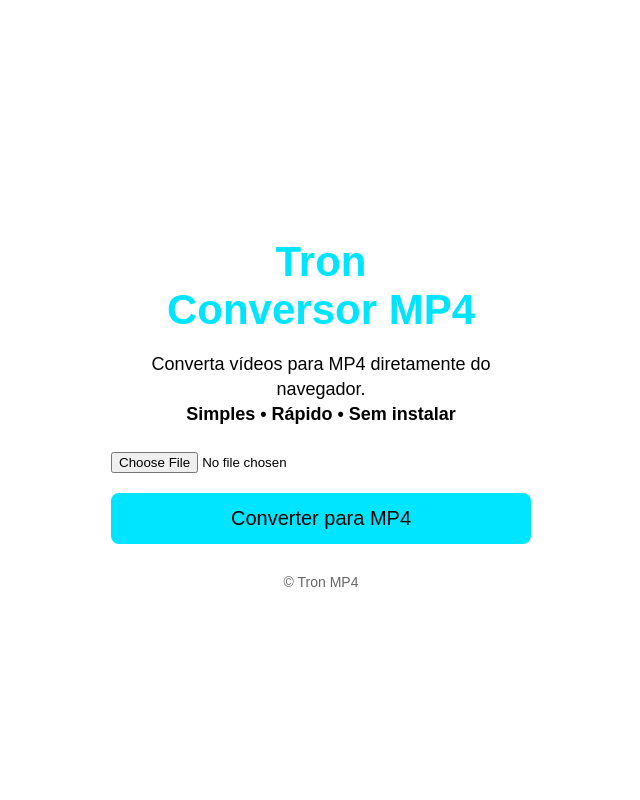
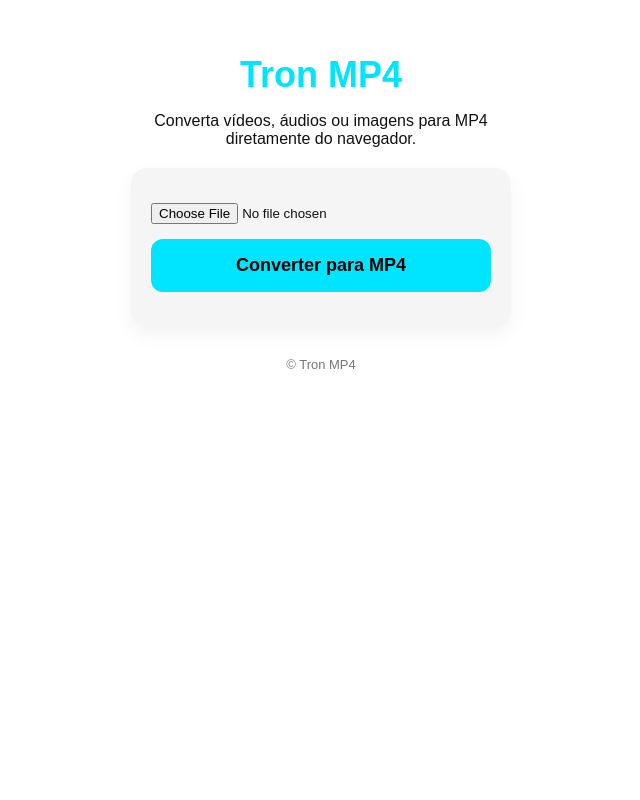
Before and after one commit to jonpwork/Tron-MP4-APP, a Flask app: page / in a window 1280 px wide. Shown: the whole page, without its empty margins (319-959 px from the left). Run offline with Flask 3, Linux system fonts and the light colour scheme.

Commit message:
Refactor HTML structure and styles for index page

```diff
--- a/templates/index.html
+++ b/templates/index.html
@@ -1,92 +1,186 @@
 <!DOCTYPE html>
 <html lang="pt-BR">
 <head>
-  <meta charset="UTF-8" />
-  <meta name="viewport" content="width=device-width, initial-scale=1.0" />
-
+  <meta charset="UTF-8">
   <title>Tron Conversor MP4</title>
-
-  <link rel="manifest" href="/static/manifest.json">
-  <meta name="theme-color" content="#00e5ff">
+  <meta name="viewport" content="width=device-width, initial-scale=1.0">
 
   <style>
+    * {
+      box-sizing: border-box;
+      font-family: Arial, Helvetica, sans-serif;
+    }
+
     body {
       margin: 0;
-      font-family: Arial, Helvetica, sans-serif;
       background: #ffffff;
-      color: #000;
+      color: #111;
       display: flex;
       justify-content: center;
-      align-items: center;
-      height: 100vh;
+      min-height: 100vh;
     }
 
-    .container {
+    .app {
       width: 100%;
       max-width: 420px;
+      padding: 30px 20px;
       text-align: center;
-      padding: 20px;
     }
 
     h1 {
       color: #00e5ff;
-      font-size: 42px;
+      font-size: 36px;
       margin-bottom: 10px;
     }
 
     p {
-      font-size: 18px;
-      margin-bottom: 25px;
-      line-height: 1.4;
+      font-size: 16px;
+      margin-bottom: 20px;
+    }
+
+    .card {
+      background: #f5f5f5;
+      padding: 20px;
+      border-radius: 16px;
+      box-shadow: 0 8px 20px rgba(0,0,0,0.05);
     }
 
     input[type="file"] {
       width: 100%;
-      margin-bottom: 20px;
+      margin: 15px 0;
     }
 
     button {
       width: 100%;
+      padding: 16px;
+      font-size: 18px;
+      border: none;
+      border-radius: 12px;
       background: #00e5ff;
-      border: none;
       color: #000;
-      font-size: 20px;
-      padding: 14px;
-      border-radius: 8px;
+      font-weight: bold;
       cursor: pointer;
-      transition: background 0.2s ease;
     }
 
-    button:hover {
-      background: #00cde0;
+    button:disabled {
+      background: #9befff;
+      cursor: not-allowed;
     }
 
-    footer {
+    .preview {
+      margin-top: 15px;
+    }
+
+    video, audio, img {
+      max-width: 100%;
+      border-radius: 12px;
+      margin-top: 10px;
+    }
+
+    .status {
+      margin-top: 15px;
+      font-size: 14px;
+    }
+
+    .footer {
       margin-top: 30px;
-      font-size: 14px;
-      opacity: 0.6;
+      font-size: 13px;
+      color: #777;
     }
   </style>
 </head>
+
 <body>
+  <div class="app">
+    <h1>Tron MP4</h1>
+    <p>Converta vídeos, áudios ou imagens para MP4 diretamente do navegador.</p>
 
-  <div class="container">
-    <h1>Tron<br>Conversor MP4</h1>
+    <div class="card">
+      <form id="uploadForm">
+        <input
+          type="file"
+          id="fileInput"
+          name="file"
+          accept="video/*,audio/*,image/*"
+          required
+        >
 
-    <p>
-      Converta vídeos para MP4 diretamente do navegador.<br>
-      <strong>Simples • Rápido • Sem instalar</strong>
-    </p>
+        <button type="submit" id="convertBtn">
+          Converter para MP4
+        </button>
+      </form>
 
-    <form action="/convert" method="post" enctype="multipart/form-data">
-      <input type="file" name="video" accept="video/*" required>
-      <button type="submit">Converter para MP4</button>
-    </form>
+      <div class="preview" id="preview"></div>
+      <div class="status" id="status"></div>
+    </div>
 
-    <footer>
+    <div class="footer">
       © Tron MP4
-    </footer>
+    </div>
   </div>
 
+  <script>
+    const form = document.getElementById("uploadForm");
+    const fileInput = document.getElementById("fileInput");
+    const preview = document.getElementById("preview");
+    const status = document.getElementById("status");
+    const button = document.getElementById("convertBtn");
+
+    fileInput.addEventListener("change", () => {
+      preview.innerHTML = "";
+      status.textContent = "";
+
+      const file = fileInput.files[0];
+      if (!file) return;
+
+      const url = URL.createObjectURL(file);
+
+      if (file.type.startsWith("video")) {
+        preview.innerHTML = `<video controls src="${url}"></video>`;
+      }
+      else if (file.type.startsWith("audio")) {
+        preview.innerHTML = `<audio controls src="${url}"></audio>`;
+      }
+      else if (file.type.startsWith("image")) {
+        preview.innerHTML = `<img src="${url}">`;
+      }
+    });
+
+    form.addEventListener("submit", async (e) => {
+      e.preventDefault();
+
+      const file = fileInput.files[0];
+      if (!file) return;
+
+      button.disabled = true;
+      status.textContent = "Convertendo... aguarde";
+
+      const data = new FormData();
+      data.append("file", file);
+
+      try {
+        const res = await fetch("/convert", {
+          method: "POST",
+          body: data
+        });
+
+        if (!res.ok) throw new Error("Erro na conversão");
+
+        const blob = await res.blob();
+        const url = window.URL.createObjectURL(blob);
+
+        const a = document.createElement("a");
+        a.href = url;
+        a.download = "tron_convertido.mp4";
+        a.click();
+
+        status.textContent = "Conversão concluída!";
+      } catch (err) {
+        status.textContent = "Erro ao converter arquivo.";
+      } finally {
+        button.disabled = false;
+      }
+    });
+  </script>
 </body>
 </html>
```
